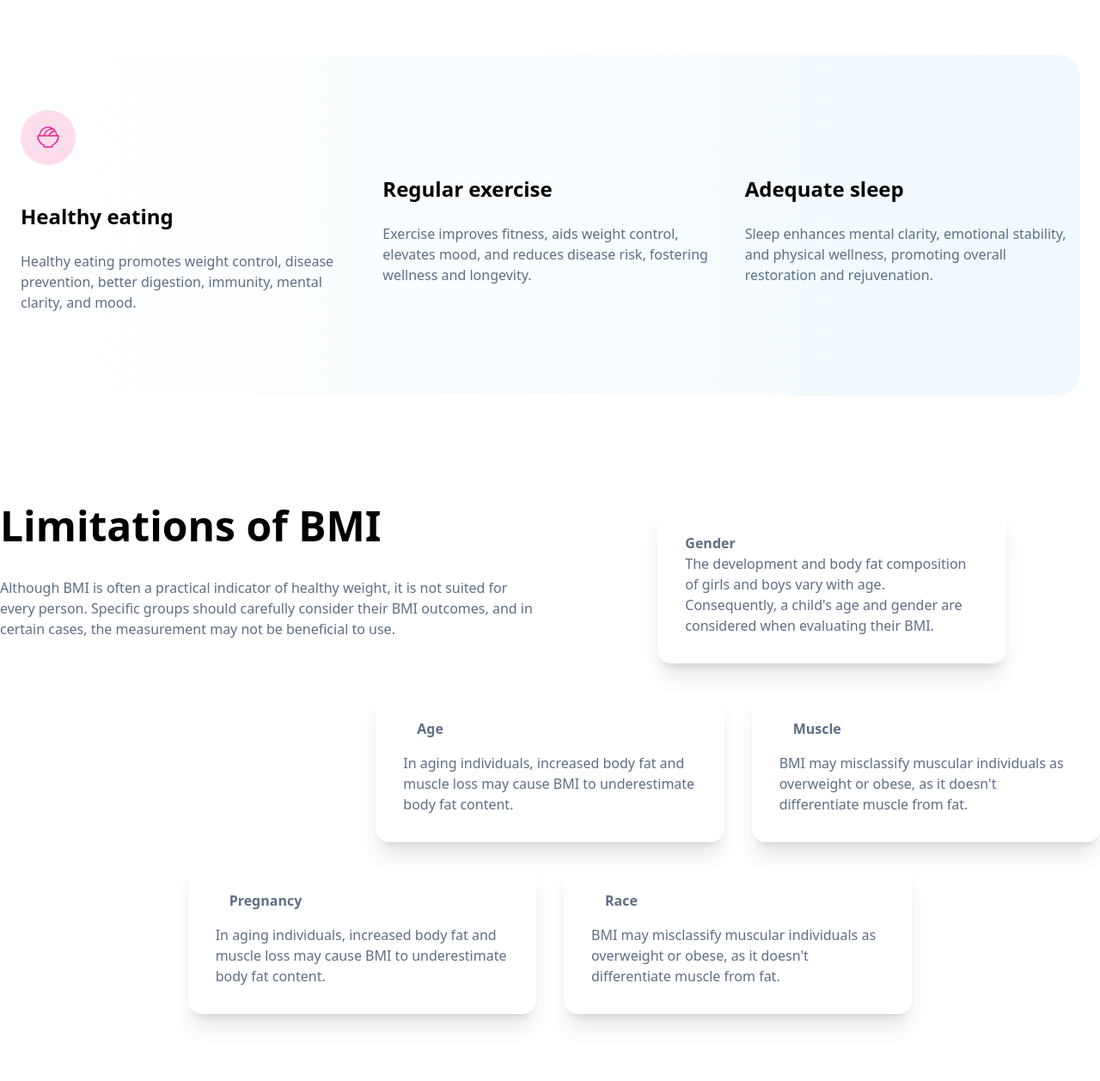
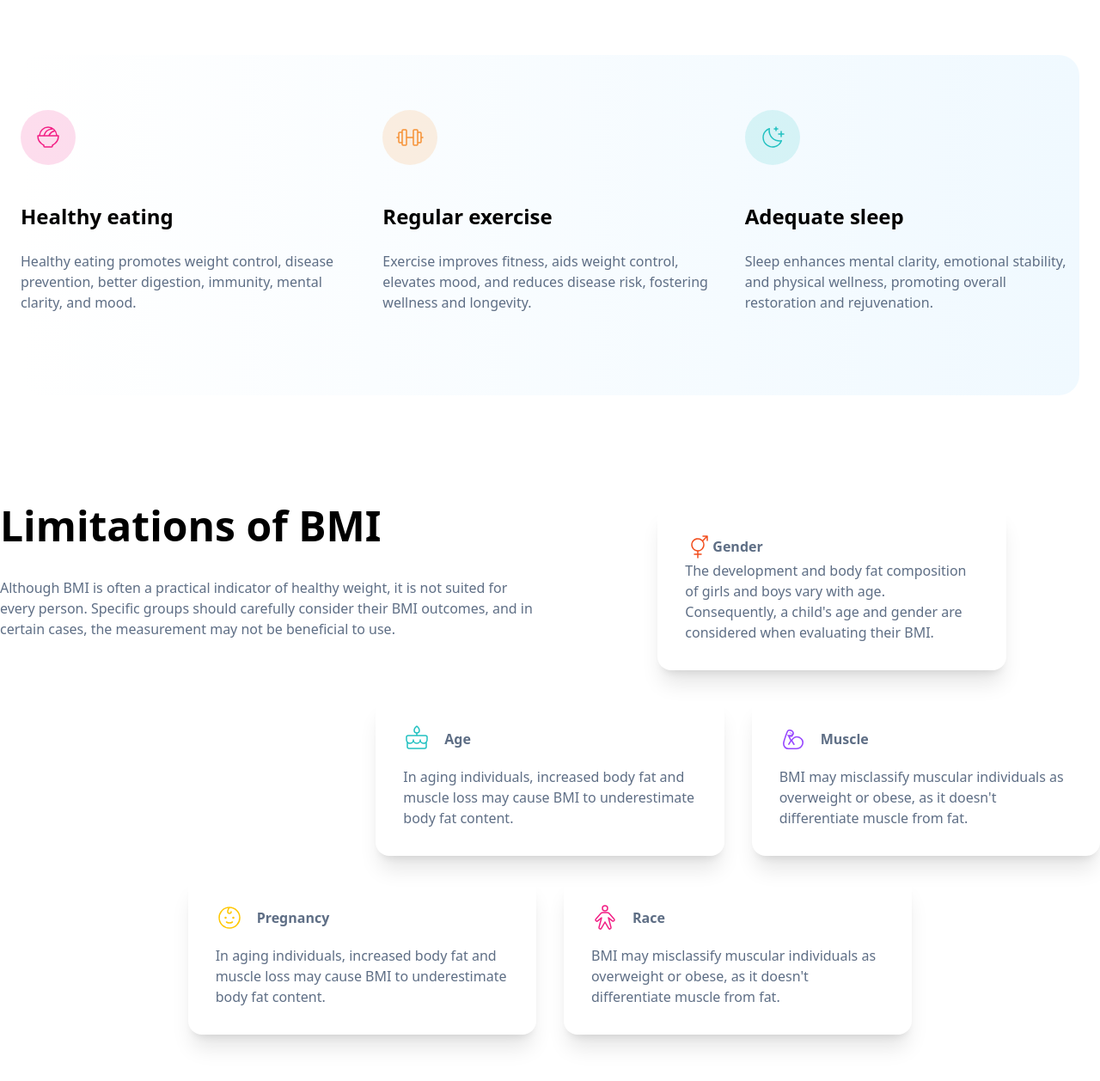
Before and after one commit to AntonioUngolo/bmi-calculator, a website: page index.html in a window 1280 px wide. Shown: the part 1328-2586 px from the top of the page at 86% size. Drawn offline with nearby package versions, Linux system fonts and the light colour scheme; the site is published under a folder, as on GitHub Pages, so addresses that start at the root find nothing.

Commit message:
Update index.html
Fix images not displaying

```diff
--- a/index.html
+++ b/index.html
@@ -102,12 +102,12 @@
           <p>Healthy eating promotes weight control, disease prevention, better digestion, immunity, mental clarity, and mood.</p>
         </div>
         <div>
-          <img src="/assets/images/icon-exercise.svg" alt="" class="mb-8 md:mb-11" />
+          <img src="assets/images/icon-exercise.svg" alt="" class="mb-8 md:mb-11" />
           <h5 class="font-bold text-2xl mb-6">Regular exercise</h5>
           <p>Exercise improves fitness, aids weight control, elevates mood, and reduces disease risk, fostering wellness and longevity.</p>
         </div>
         <div>
-          <img src="/assets/images/icon-sleep.svg" alt="" class="mb-8 md:mb-11" />
+          <img src="assets/images/icon-sleep.svg" alt="" class="mb-8 md:mb-11" />
           <h5 class="font-bold text-2xl mb-6">Adequate sleep</h5>
           <p>Sleep enhances mental clarity, emotional stability, and physical wellness, promoting overall restoration and rejuvenation.</p>
         </div>
@@ -123,7 +123,7 @@
         </div>
         <div class="col-start-1 col-span-12 md:col-end-12 md:col-span-4 mx-auto p-8 shadow-xl rounded-2xl">
           <div class="flex items-center">
-            <img src="/assets/images/icon-gender.svg" alt="" />
+            <img src="assets/images/icon-gender.svg" alt="" />
             <p class="font-bold">Gender</p>
           </div>
           <p>The development and body fat composition of girls and boys vary with age. Consequently, a child's age and gender are considered when evaluating their BMI.</p>
@@ -133,14 +133,14 @@
       <div class="grid gap-8 grid-cols-12 mb-6">
         <div class="col-start-1 col-span-12 md:col-end-9 md:col-span-4 p-8 shadow-xl rounded-2xl">
           <div class="flex items-center gap-4 mb-4">
-            <img src="/assets/images/icon-age.svg" alt="" />
+            <img src="assets/images/icon-age.svg" alt="" />
             <p class="font-bold">Age</p>
           </div>
           <p>In aging individuals, increased body fat and muscle loss may cause BMI to underestimate body fat content.</p>
         </div>
         <div class="col-start-1 col-span-12 md:col-end-13 md:col-span-4 p-8 shadow-xl rounded-2xl">
           <div class="flex items-center gap-4 mb-4">
-            <img src="/assets/images/icon-muscle.svg" alt="" />
+            <img src="assets/images/icon-muscle.svg" alt="" />
             <p class="font-bold">Muscle</p>
           </div>
           <p>BMI may misclassify muscular individuals as overweight or obese, as it doesn't differentiate muscle from fat.</p>
@@ -150,14 +150,14 @@
       <div class="grid gap-8 grid-cols-12">
         <div class="col-start-1 col-span-12 md:col-start-3 md:col-span-4 p-8 shadow-xl rounded-2xl">
           <div class="flex items-center gap-4 mb-4">
-            <img src="/assets/images/icon-pregnancy.svg" alt="" />
+            <img src="assets/images/icon-pregnancy.svg" alt="" />
             <p class="font-bold">Pregnancy</p>
           </div>
           <p>In aging individuals, increased body fat and muscle loss may cause BMI to underestimate body fat content.</p>
         </div>
         <div class="col-start-1 col-span-12 md:col-start-7 md:col-span-4 p-8 shadow-xl rounded-2xl">
           <div class="flex items-center gap-4 mb-4">
-            <img src="/assets/images/icon-race.svg" alt="" />
+            <img src="assets/images/icon-race.svg" alt="" />
             <p class="font-bold">Race</p>
           </div>
           <p>BMI may misclassify muscular individuals as overweight or obese, as it doesn't differentiate muscle from fat.</p>
```
